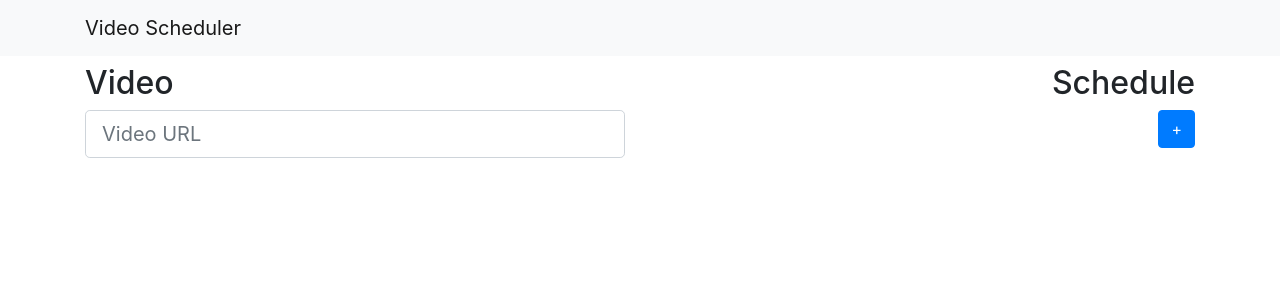
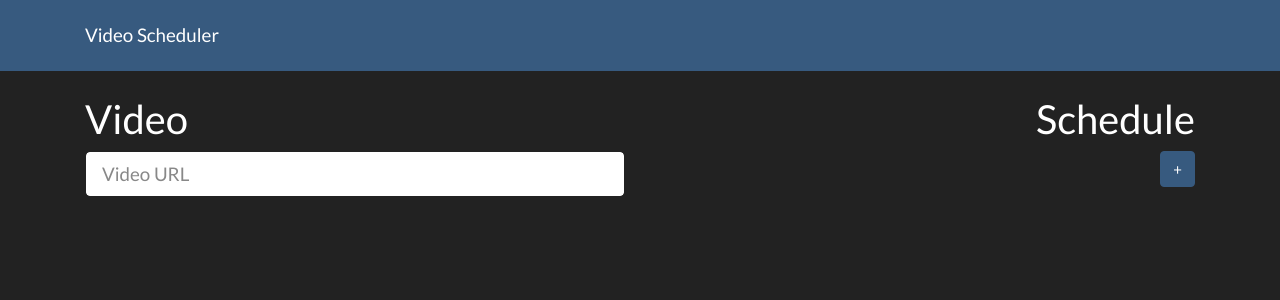
Before and after one commit to AndyBarron/video-scheduler, a React (Create React App) app: page / in a window 1280 px wide. Shown: the top 300 px of the page. Built offline with nearby package versions, Linux system fonts and the light colour scheme.

Commit message:
dark theme!

```diff
--- a/package.json
+++ b/package.json
@@ -3,7 +3,7 @@
   "version": "0.1.0",
   "private": true,
   "dependencies": {
-    "bootstrap": "4.0.0-beta.3",
+    "bootswatch": "4.0.0-beta.2",
     "lodash": "4.17.4",
     "npm-run-all": "4.1.2",
     "react": "16.2.0",
--- a/src/App.jsx
+++ b/src/App.jsx
@@ -23,8 +23,8 @@ class App extends Component {
     return (
       <Provider store={this.store}>
         <div>
-          <Nav />
-          <Body />
+          <Nav className='navbar-dark bg-primary'/>
+          <Body className='mt-4' />
         </div>
       </Provider>
     );
--- a/src/Body.jsx
+++ b/src/Body.jsx
@@ -5,7 +5,7 @@ import Video from './VideoConnected';
 export default class Body extends React.Component {
   render() {
     return (
-      <div className='container'>
+      <div className={`container ${this.props.className || ''}`}>
         <div className='row'>
           <Video className='col-sm-6'/>
           <Schedule className='col-sm-6'/>
--- a/src/Nav.jsx
+++ b/src/Nav.jsx
@@ -3,7 +3,7 @@ import React from 'react';
 export default class Nav extends React.Component {
   render() {
     return (
-      <nav className="navbar navbar-expand-lg navbar-light bg-light">
+      <nav className={`navbar ${this.props.className || ''}`}>
         <div className="container">
           <a className="navbar-brand" href="/">Video Scheduler</a>
         </div>
--- a/src/Schedule.jsx
+++ b/src/Schedule.jsx
@@ -4,7 +4,7 @@ import ScheduleEntry from './ScheduleEntry';
 export default class Schedule extends React.Component {
   render() {
     return (
-      <div className={`pt-2 ${this.props.className}`}>
+      <div className={`${this.props.className || ''}`}>
         <h2 className='text-right'>Schedule</h2>
         {
           this.props.scheduleEntries.map(({ fresh, id, time, timing }, i) => (
--- a/src/Video.jsx
+++ b/src/Video.jsx
@@ -67,7 +67,7 @@ export default class Video extends React.Component {
   }
   render() {
     return (
-      <div className={`pt-2 ${this.props.className}`}>
+      <div className={`${this.props.className || ''}`}>
         <h2>Video</h2>
         <input
           className='form-control form-control-lg'
--- a/src/index.js
+++ b/src/index.js
@@ -1,4 +1,4 @@
-import 'bootstrap/dist/css/bootstrap.min.css';
+import 'bootswatch/dist/darkly/bootstrap.min.css';
 import React from 'react';
 import ReactDOM from 'react-dom';
 import App from './App';
```
Also changed, not shown: 1 other file (tests, documents, lock files or other folders).
